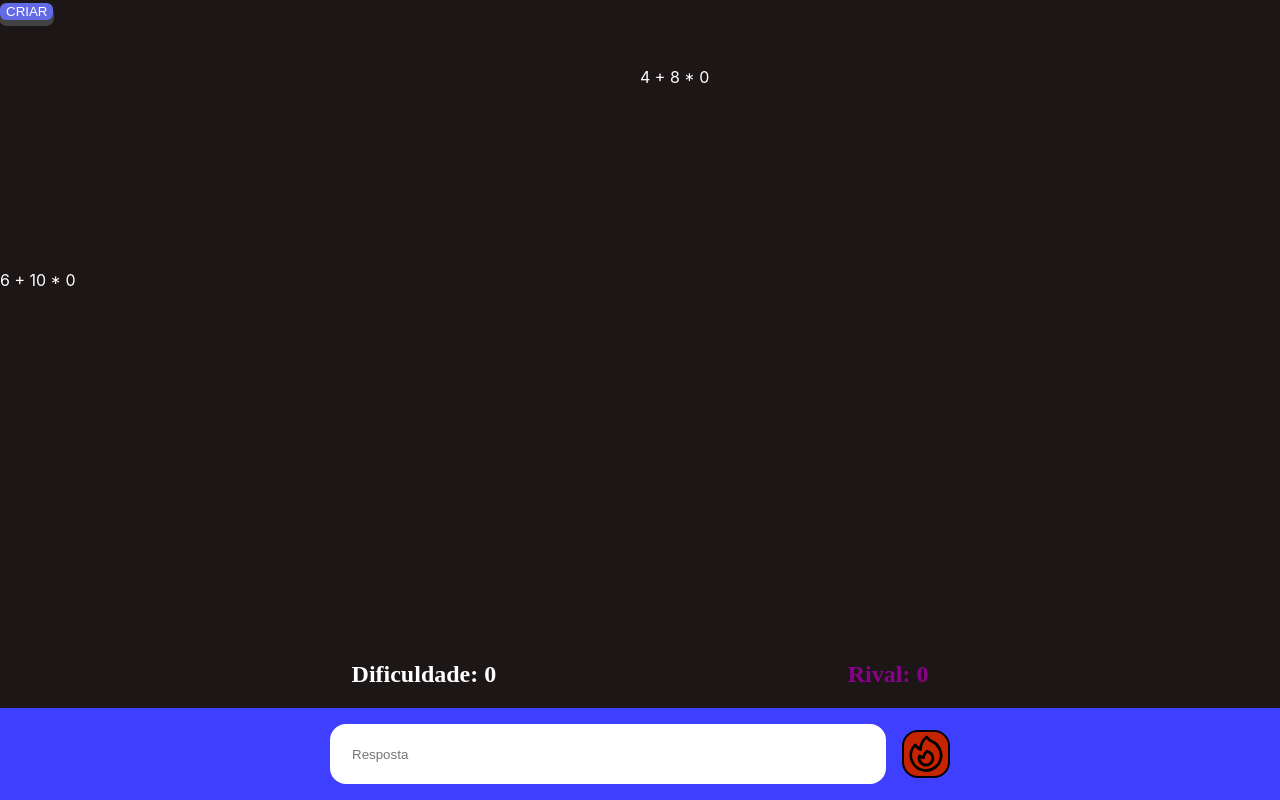
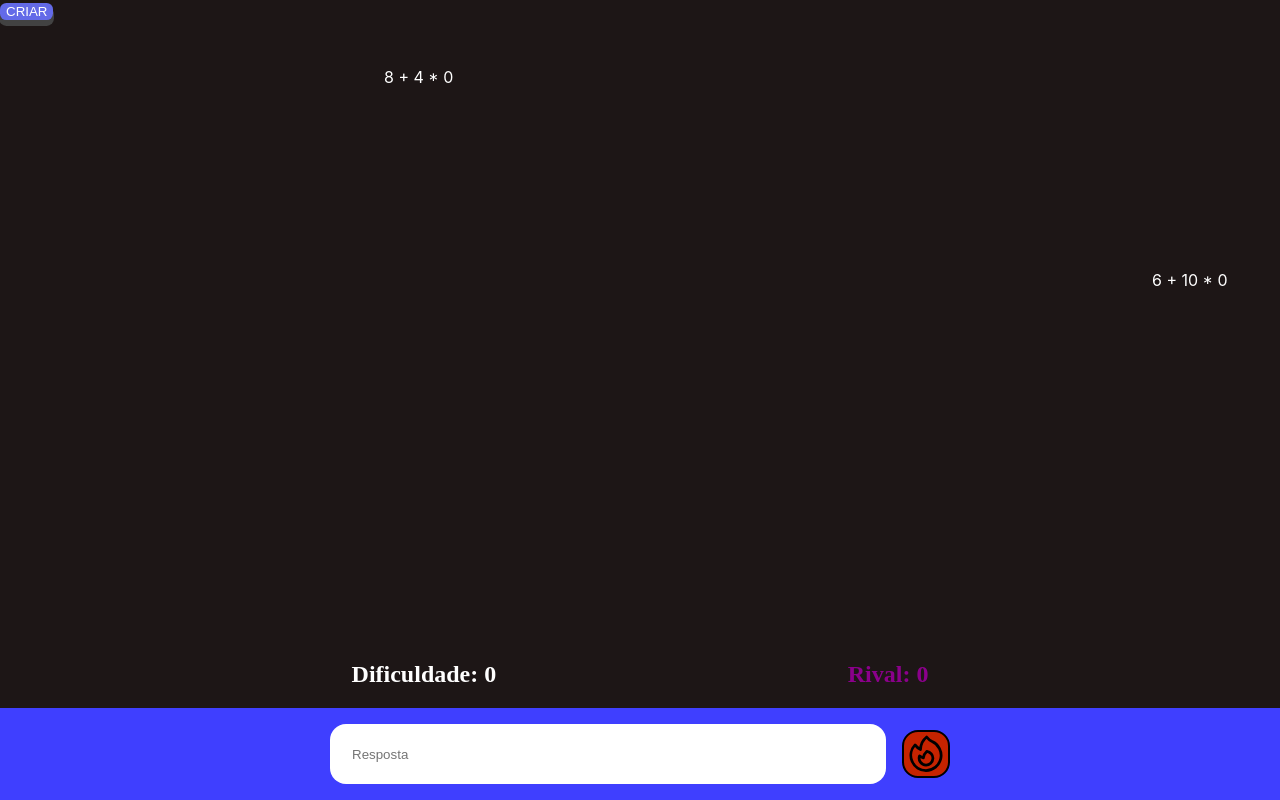
Before and after one commit to Matheus-OliRod/Math-defender-rivals, a React (Create React App) app in the folder frontend/: page /game-pane in a window 1280 px wide. Built offline with nearby package versions, Linux system fonts and the light colour scheme; a web font is replaced by a local one.

Commit message:
Fixed double spawning and question cliping

```diff
--- a/frontend/src/components/question/QuestionComponent.css
+++ b/frontend/src/components/question/QuestionComponent.css
@@ -4,6 +4,7 @@
     width: fit-content;
     animation-name: fall;
     animation-duration: 15s;
+    white-space: nowrap;
 }
 
 @keyframes fall {
--- a/frontend/src/components/question/QuestionComponent.jsx
+++ b/frontend/src/components/question/QuestionComponent.jsx
@@ -1,17 +1,38 @@
-import { useState } from "react";
-import Question from "../../logic/game-loop/Question";
+import { useLayoutEffect, useRef, useState } from "react";
 import "./QuestionComponent.css";
-/**
- *
- * @returns Question HTML Component
- */
-export default function QuestionComponent( {question, index} ) {
-    const [leftMargin] = useState(`${(index % 4) * 25}%`);
-    const questionInfo = useState(question);
 
-    return (
-        <div style={{left: leftMargin}} className={`question-${questionInfo.powerup} question-block`}>
-            {question.operation}
-        </div>
-    )
+export default function QuestionComponent({ question, index }) {
+
+  const questionRef = useRef(null);
+  const [finalMargin, setFinalMargin] = useState(0);
+
+  const SIDE_PADDING = 30; // px from each side
+
+  // This avoids the question to clip out of the screen
+
+  useLayoutEffect(() => {
+    if (!questionRef.current) return;
+
+    const screenWidth = window.innerWidth;
+    const elementWidth = questionRef.current.offsetWidth;
+
+    const baseX = index * 0.1 * screenWidth;
+
+    const minX = SIDE_PADDING;
+    const maxX = screenWidth - elementWidth - SIDE_PADDING;
+
+    const clampedX = Math.max(minX, Math.min(baseX, maxX));
+
+    setFinalMargin(clampedX);
+  }, [index]);
+
+  return (
+    <div
+      ref={questionRef}
+      style={{ left: `${finalMargin}px` }}
+      className={`question-${question.powerup} question-block`}
+    >
+      {question.operation}
+    </div>
+  );
 }
--- a/frontend/src/logic/game-loop/Question.js
+++ b/frontend/src/logic/game-loop/Question.js
@@ -2,14 +2,14 @@ import { useState } from "react";
 
 export default function Question(difficulty) {
 
-    const index = Math.floor(Math.random()*3);
+    const index = Math.floor(Math.random()*10);
 
     // Contains all the data to be use on the game logic.
     // Operation consist on the full operation String
     // Powerup is about having special questions to grant a small boost
     // powerup value is the measure of the benefit given to the player
     // answer is the expected input from the user
-    // index ranges from 0 to 3, indicating the spawn position
+    // index ranges from 0 to 9, indicating the spawn position
     const question_data = {
         operation: "",
         powerup: "normal",
--- a/frontend/src/pages/GamePane/GamePane.jsx
+++ b/frontend/src/pages/GamePane/GamePane.jsx
@@ -24,7 +24,13 @@ export default function GamePane() {
         if(isGameOver) return;
 
         spawnIntervalRef.current = setInterval(() => {
-            if(enemies.length <= 10) generateQuestion();
+            setEnemies(pE => {
+                if(pE.length >= 10) {
+                    return pE;
+                }
+
+                return [...pE, createQuestion()];
+            })
         }, 2000);
 
         return () => {
@@ -37,9 +43,9 @@ export default function GamePane() {
     /**
      * Creates a new question and appends to the enemies list
      */
-    const generateQuestion = () => {
+    const createQuestion = () => {
         const enemy = Question(currentDifficulty)
-        setEnemies(pE => [...pE, enemy]);
+        return enemy;
     }
 
     /**
@@ -79,7 +85,7 @@ export default function GamePane() {
     return (
         <div className="game-pane">
             <div className="battleground">
-                <button onClick={generateQuestion}>CRIAR</button>
+                <button onClick={() => {setEnemies(pE => [...pE, createQuestion()])}}>CRIAR</button>
 
                 {/* Where questions will spawn. If reaching the footer limit, the player loses HP */}
 
```
